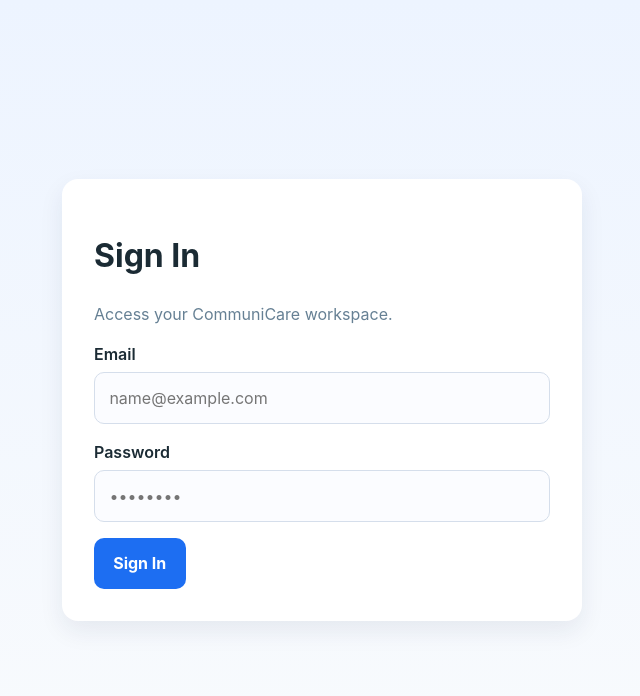
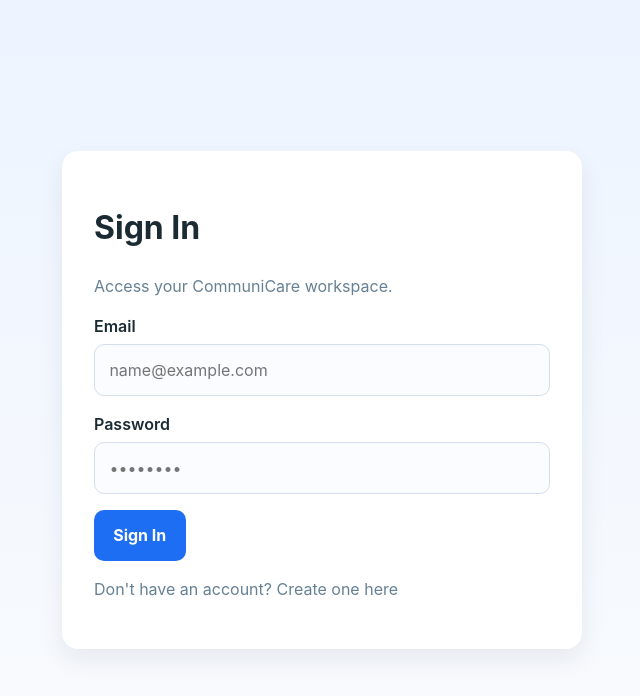
Before and after one commit to teason777888/capstone-backup, a React (Vite) app: page /login in a window 1280 px wide. Shown: the top 696 px of the page, without its empty margins (318-958 px from the left). Built offline with nearby package versions, Linux system fonts and the light colour scheme.

Commit message:
Implement login page, adding a link from login to registration.

```diff
--- a/src/pages/LoginPage.jsx
+++ b/src/pages/LoginPage.jsx
@@ -1,5 +1,5 @@
 import { useState } from 'react';
-import { useNavigate } from 'react-router-dom';
+import { useNavigate, Link } from 'react-router-dom';
 import Button from '../components/common/Button';
 import InputField from '../components/common/InputField';
 import { authService } from '../services/authService';
@@ -8,18 +8,85 @@ import { useAuth } from '../context/AuthContext';
 export default function LoginPage() {
   const navigate = useNavigate();
   const { login } = useAuth();
-  const [credentials, setCredentials] = useState({ email: '', password: '' });
+
+  const [credentials, setCredentials] = useState({
+    email: '',
+    password: ''
+  });
+
+  const [errors, setErrors] = useState({});
+  const [touched, setTouched] = useState({});
+  const [isLoading, setIsLoading] = useState(false);
+  const [loginError, setLoginError] = useState('');
 
   const handleChange = (event) => {
     const { name, value } = event.target;
     setCredentials((prev) => ({ ...prev, [name]: value }));
+
+    if (errors[name]) {
+      setErrors((prev) => ({ ...prev, [name]: '' }));
+    }
+
+    if (loginError) {
+      setLoginError('');
+    }
+  };
+
+  const handleBlur = (event) => {
+    const { name } = event.target;
+    setTouched((prev) => ({ ...prev, [name]: true }));
+  };
+
+  const validateForm = () => {
+    const newErrors = {};
+
+    if (!credentials.email.trim()) {
+      newErrors.email = 'Email is required';
+    } else if (!/\S+@\S+\.\S+/.test(credentials.email)) {
+      newErrors.email = 'Please enter a valid email address';
+    }
+
+    if (!credentials.password) {
+      newErrors.password = 'Password is required';
+    } else if (credentials.password.length < 8) {
+      newErrors.password = 'Password must be at least 8 characters';
+    }
+
+    return newErrors;
   };
 
   const handleSubmit = async (event) => {
     event.preventDefault();
-    const result = await authService.login(credentials);
-    login(result);
-    navigate('/join-group');
+
+    setTouched({
+      email: true,
+      password: true
+    });
+
+    const newErrors = validateForm();
+    setErrors(newErrors);
+
+    if (Object.keys(newErrors).length > 0) {
+      return;
+    }
+
+    setIsLoading(true);
+    setLoginError('');
+
+    try {
+      const result = await authService.login(credentials);
+
+      if (result.success) {
+        login(result.data);
+        navigate('/join-group');
+      } else {
+        setLoginError(result.error || 'Invalid email or password');
+      }
+    } catch (error) {
+      setLoginError('Login failed. Please try again.');
+    } finally {
+      setIsLoading(false);
+    }
   };
 
   return (
@@ -27,11 +94,56 @@ export default function LoginPage() {
       <div className="auth-card">
         <h1>Sign In</h1>
         <p className="muted">Access your CommuniCare workspace.</p>
-        <form onSubmit={handleSubmit}>
-          <InputField label="Email" name="email" type="email" placeholder="name@example.com" onChange={handleChange} />
-          <InputField label="Password" name="password" type="password" placeholder="••••••••" onChange={handleChange} />
+
+        {loginError && (
+          <div className="error-banner">
+            {loginError}
+          </div>
+        )}
+
+        <form onSubmit={handleSubmit} noValidate>
+          <div className="field-group">
+            <InputField
+              label="Email"
+              name="email"
+              type="email"
+              placeholder="name@example.com"
+              value={credentials.email}
+              onChange={handleChange}
+              onBlur={handleBlur}
+              className={touched.email && errors.email ? 'error' : ''}
+            />
+            {touched.email && errors.email && (
+              <span className="error-message">{errors.email}</span>
+            )}
+          </div>
+
+          <div className="field-group">
+            <InputField
+              label="Password"
+              name="password"
+              type="password"
+              placeholder="••••••••"
+              value={credentials.password}
+              onChange={handleChange}
+              onBlur={handleBlur}
+              className={touched.password && errors.password ? 'error' : ''}
+            />
+            {touched.password && errors.password && (
+              <span className="error-message">{errors.password}</span>
+            )}
+          </div>
+
           <div className="form-actions">
-            <Button type="submit">Sign In</Button>
+            <Button type="submit" disabled={isLoading}>
+              {isLoading ? 'Signing in...' : 'Sign In'}
+            </Button>
+          </div>
+
+          <div className="auth-footer">
+            <p className="muted">
+              Don't have an account? <Link to="/register">Create one here</Link>
+            </p>
           </div>
         </form>
       </div>
```
